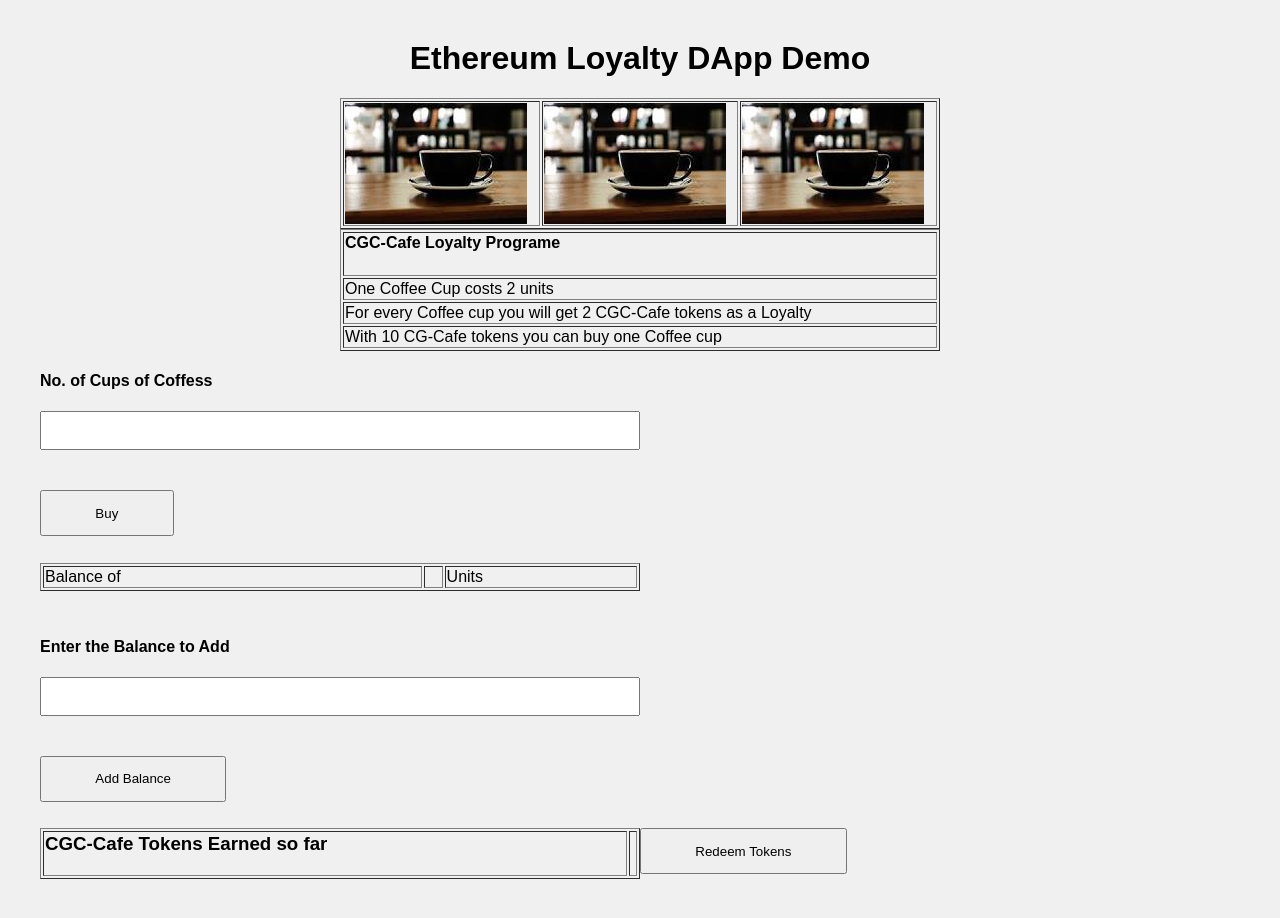
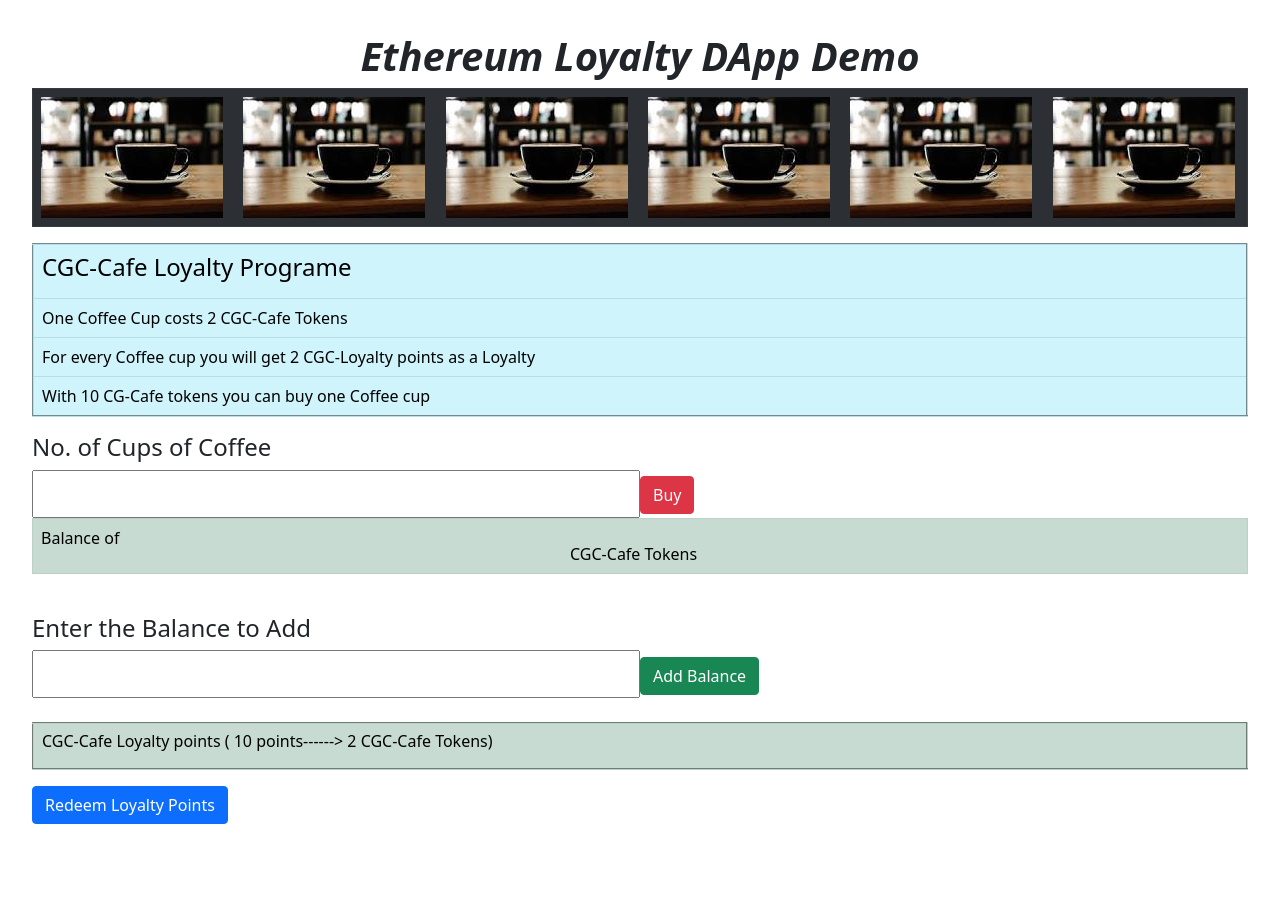
Before and after one commit to AUQIB92/LoyaltyDapp, a plain HTML site: page src/index.html in a window 1280 px wide. After the commit the page ends 856 px from the top, so only its background shows below. Drawn offline with nearby package versions, Linux system fonts and the light colour scheme; a script that the page names is missing.

Commit message:
Modified Index.html

```diff
--- a/src/index.html
+++ b/src/index.html
@@ -6,49 +6,58 @@
       <!-- 1 -->
       <script src="https://cdn.jsdelivr.net/gh/ethereum/web3.js@0.18.2/dist/web3.min.js"></script>
       <script src="https://code.jquery.com/jquery-3.1.1.slim.min.js"></script>
-
+      <link href="https://cdn.jsdelivr.net/npm/bootstrap@5.0.2/dist/css/bootstrap.min.css" rel="stylesheet" integrity="sha384-EVSTQN3/azprG1Anm3QDgpJLIm9Nao0Yz1ztcQTwFspd3yD65VohhpuuCOmLASjC" crossorigin="anonymous">
     </head>
 
     <body>
-        <h1><b><center>Ethereum Loyalty DApp Demo</center></b></h1>
-        <table border="1">
+        <h1><b><i><center>Ethereum Loyalty DApp Demo</center></i></b></h1>
+        <table border="1" class="table table-dark table-striped">
           <tr>
-            <td><img src="/coffe.jpg"></td><td><img src="/coffe.jpg"></td><td><img src="/coffe.jpg"></td>
+            <td><img src="/coffe.jpg"></td><td><img src="/coffe.jpg"></td><td><img src="/coffe.jpg"></td><td><img src="/coffe.jpg"></td><td><img src="/coffe.jpg"></td><td><img src="/coffe.jpg"></td>
           </tr>
         </table>
 
-        <table border="1">
-          <tr>
+        <table border="2" class=" table table-info">
+          <tr class="table-info">
               <td> <h4>CGC-Cafe Loyalty Programe</h4> </td>
           </tr>
           <tr>
-            <td>One Coffee  Cup costs 2 units </td>
+            <td>One Coffee  Cup costs 2 CGC-Cafe Tokens </td>
           </tr>
           <tr>
-            <td>For every Coffee cup you will get 2 CGC-Cafe tokens as a Loyalty </td>
+            <td>For every Coffee cup you will get 2 CGC-Loyalty  points as a Loyalty </td>
           </tr>
           <tr>
             <td>With 10  CG-Cafe tokens you can buy one Coffee cup </td>
           </tr>
 
       </table>
-        <h4> No. of  Cups of Coffess</h4><input id="noItems" type="number"><button onclick='buy()'>Buy</button>
-        <table border="1" align="left">
+        <h4> No. of  Cups of Coffee</h4><input id="noItems" type="number"><button onclick='buy()' class="btn btn-danger">Buy</button>
+        <table border="1" align="left" class="table table-success table-striped">
             <tr>
-                <td>Balance of </td><td> <p id="rest"></p> </td><td><p id="balance"></p>Units</td>
+                <td>Balance of </td><td> <p id="rest"></p> </td><td><p id="balance"></p>CGC-Cafe Tokens</td>
             </tr>
         </table>
         <br>
         <br>
         <br>
-        <h4>Enter the Balance to Add</h4><input id="amount" type="number"><button onclick='add()'>Add Balance</button>
+        <br>
+        <br>
+        <h4>Enter the Balance to Add</h4><input id="amount" type="number"><button onclick='add()' class="btn btn-success">Add Balance</button>
+      <br><br>
+        <table border="2" class="table table-success table-striped" align="left">
+          <tr>
+              <td> <h6>CGC-Cafe Loyalty points ( 10 points------> 2 CGC-Cafe Tokens)</h6></td>
 
-        <table border="1" align="left">
-          <tr>
-              <td> <h3>CGC-Cafe Tokens  Earned so far</h3></td><td><p id="lpts"></p></td>
-          </tr>
+              <td><b><h4><p id="lpts"></h4></b></p></td>
+            </tr>
+
+
+
+
+
       </table>
-      <button onclick='redeem()'>Redeem Tokens</button>
+      <button class="btn btn-primary" onclick='redeem()' >Redeem Loyalty Points </button>
     </body>
     <script>
       // 2)
@@ -180,7 +189,7 @@
         $('#balance').text(res.toString())
       })
       instance.showLppints(buyerAddress, function (err, res) {
-        $('#lpts').text(res.toString()+" "+ "tokens")
+        $('#lpts').text(res.toString()+" "+ "Loyalty Points")
       })
       function buy() {
           //console.log(instance)
@@ -202,15 +211,22 @@
       function redeem() {
         var totalPoints;
        instance.showLppints(buyerAddress, function (err, res) {
-        totalPoints= res;
-        })
+        if (!err)
+        totalPoints=res.toString();
+        console.log(parseInt(totalPoints))
+        if (totalPoints<5){
+        alert("Can't Redeem Points, Less than 5");
+        }
+        else {
           instance.lpointstoAmt(buyerAddress,{from: buyerAddress},function(err,res){
 
-          if (!err) { alert("Tokens  have been reedemed successfully")
-          alert(totalPoints%10 +" Loyalty points Remain")
-          window.location.reload()
+          if (!err) { alert("Loyalty  points  have been reedemed successfully")
+          alert(totalPoints%5 +" Loyalty points Remaining")
+
         }
-          })
+        window.location.reload()
+          })}
+        })
 
       }
       function add()
```
